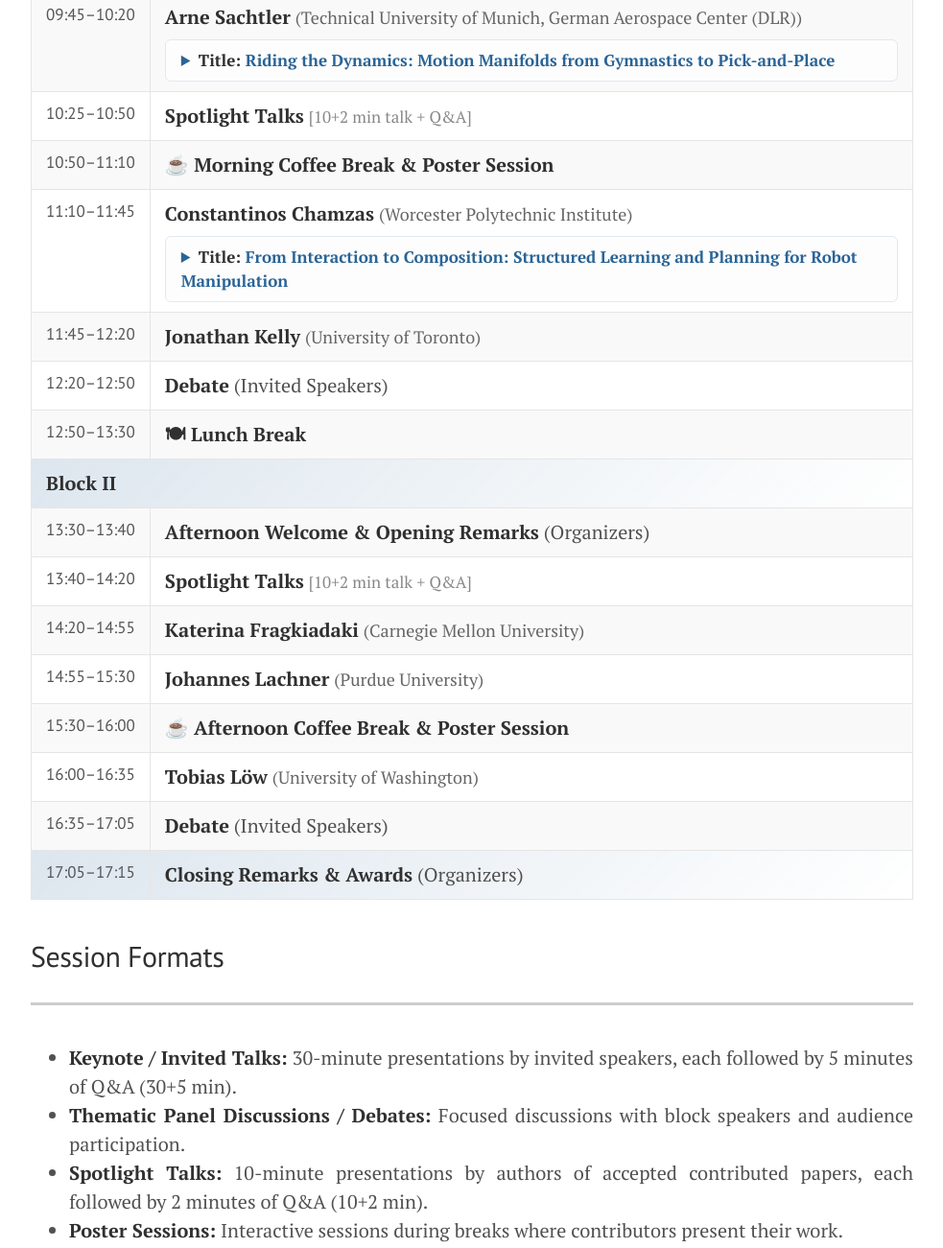
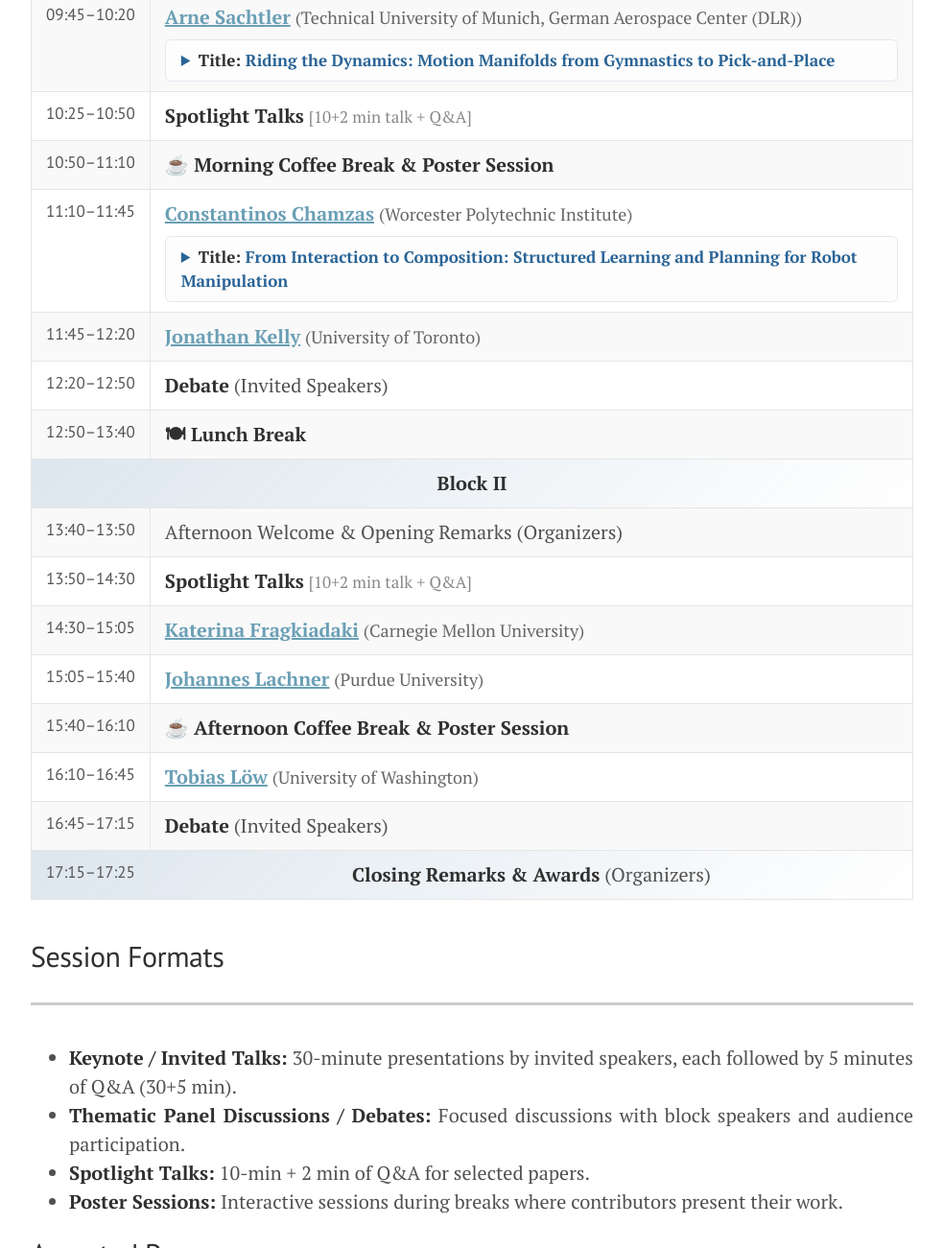
Before and after one commit to geometric-representations-robotics-ws/geometric-representations-robotics-ws.github.io, a plain HTML site: page program.html in a window 1280 px wide. Shown: the part 652-1953 px from the top of the page at 96% size, without its empty margins (288-1271 px from the left). Drawn offline with Linux system fonts and the light colour scheme.

Commit message:
Update program agenda: center block headers, unbold welcome remarks, add speaker links, rewrite Spotlight Talks session format, shift Block II by +10min

```diff
--- a/program.html
+++ b/program.html
@@ -44,6 +44,7 @@
 
         table.program-table tr.gradient-row-blue td {
             background: transparent !important;
+            text-align: center !important;
         }
 
         table.program-table td,
@@ -80,6 +81,17 @@
             background: #f8f9fa;
             color: #444;
             font-style: normal;
+        }
+
+        .speaker-link {
+            color: #2a6496;
+            font-weight: bold;
+            text-decoration: underline;
+        }
+
+        .speaker-link:hover {
+            color: #1d466c;
+            text-decoration: underline;
         }
 
         .talk-details {
@@ -170,7 +182,7 @@
                     </tr>
                     <tr>
                         <td class="time-col">09:00–09:10</td>
-                        <td><strong>Welcome &amp; Opening Remarks</strong> (Organizers)</td>
+                        <td>Welcome &amp; Opening Remarks (Organizers)</td>
                     </tr>
 
                     <tr class="gradient-row-blue">
@@ -180,7 +192,7 @@
                         <td class="time-col">09:10–09:45</td>
                         <td>
                             <div>
-                                <strong>Georgia Chalvatzaki</strong>
+                                <a href="https://pearl-lab.com/people/georgia-chalvatzaki/" target="_blank" rel="noopener noreferrer" class="speaker-link">Georgia Chalvatzaki</a>
                                 <span style="color: #666; font-size: 0.9rem;">(Technical University of Darmstadt)</span>
                             </div>
                         </td>
@@ -189,7 +201,7 @@
                         <td class="time-col">09:45–10:20</td>
                         <td>
                             <div>
-                                <strong>Arne Sachtler</strong>
+                                <a href="https://www.ce.cit.tum.de/rm/people/arne-sachtler/" target="_blank" rel="noopener noreferrer" class="speaker-link">Arne Sachtler</a>
                                 <span style="color: #666; font-size: 0.9rem;">(Technical University of Munich, German Aerospace Center (DLR))</span>
                             </div>
 
@@ -218,7 +230,7 @@
                         <td class="time-col">11:10–11:45</td>
                         <td>
                             <div>
-                                <strong>Constantinos Chamzas</strong>
+                                <a href="https://www.wpi.edu/people/faculty/cchamzas" target="_blank" rel="noopener noreferrer" class="speaker-link">Constantinos Chamzas</a>
                                 <span style="color: #666; font-size: 0.9rem;">(Worcester Polytechnic Institute)</span>
                             </div>
 
@@ -237,7 +249,7 @@
                         <td class="time-col">11:45–12:20</td>
                         <td>
                             <div>
-                                <strong>Jonathan Kelly</strong>
+                                <a href="https://discover.research.utoronto.ca/20331-jonathan-kelly" target="_blank" rel="noopener noreferrer" class="speaker-link">Jonathan Kelly</a>
                                 <span style="color: #666; font-size: 0.9rem;">(University of Toronto)</span>
                             </div>
                         </td>
@@ -249,7 +261,7 @@
                     </tr>
 
                     <tr class="break-row">
-                        <td class="time-col">12:50–13:30</td>
+                        <td class="time-col">12:50–13:40</td>
                         <td><strong>🍽 Lunch Break</strong></td>
                     </tr>
 
@@ -258,56 +270,56 @@
                     </tr>
 
                     <tr>
-                        <td class="time-col">13:30–13:40</td>
-                        <td><strong>Afternoon Welcome &amp; Opening Remarks</strong> (Organizers)</td>
+                        <td class="time-col">13:40–13:50</td>
+                        <td>Afternoon Welcome &amp; Opening Remarks (Organizers)</td>
                     </tr>
 
                     <tr>
-                        <td class="time-col">13:40–14:20</td>
+                        <td class="time-col">13:50–14:30</td>
                         <td><strong>Spotlight Talks</strong> <span style="color: #888; font-size: 0.85rem;">[10+2 min talk + Q&amp;A]</span></td>
                     </tr>
 
                     <tr>
-                        <td class="time-col">14:20–14:55</td>
+                        <td class="time-col">14:30–15:05</td>
                         <td>
                             <div>
-                                <strong>Katerina Fragkiadaki</strong>
+                                <a href="https://www.cs.cmu.edu/~katef/" target="_blank" rel="noopener noreferrer" class="speaker-link">Katerina Fragkiadaki</a>
                                 <span style="color: #666; font-size: 0.9rem;">(Carnegie Mellon University)</span>
                             </div>
                         </td>
                     </tr>
                     <tr>
-                        <td class="time-col">14:55–15:30</td>
+                        <td class="time-col">15:05–15:40</td>
                         <td>
                             <div>
-                                <strong>Johannes Lachner</strong>
+                                <a href="https://jlachner.github.io/" target="_blank" rel="noopener noreferrer" class="speaker-link">Johannes Lachner</a>
                                 <span style="color: #666; font-size: 0.9rem;">(Purdue University)</span>
                             </div>
                         </td>
                     </tr>
 
                     <tr class="break-row">
-                        <td class="time-col">15:30–16:00</td>
+                        <td class="time-col">15:40–16:10</td>
                         <td><strong>☕ Afternoon Coffee Break &amp; Poster Session</strong></td>
                     </tr>
 
                     <tr>
-                        <td class="time-col">16:00–16:35</td>
+                        <td class="time-col">16:10–16:45</td>
                         <td>
                             <div>
-                                <strong>Tobias Löw</strong>
+                                <a href="https://www.tobiloew.ch/" target="_blank" rel="noopener noreferrer" class="speaker-link">Tobias Löw</a>
                                 <span style="color: #666; font-size: 0.9rem;">(University of Washington)</span>
                             </div>
                         </td>
                     </tr>
 
                     <tr>
-                        <td class="time-col">16:35–17:05</td>
+                        <td class="time-col">16:45–17:15</td>
                         <td><strong>Debate</strong> (Invited Speakers)</td>
                     </tr>
 
                     <tr class="gradient-row-blue">
-                        <td class="time-col">17:05–17:15</td>
+                        <td class="time-col">17:15–17:25</td>
                         <td><strong>Closing Remarks &amp; Awards</strong> (Organizers)</td>
                     </tr>
                 </tbody>
@@ -319,7 +331,7 @@
             <ul>
                 <li><strong>Keynote / Invited Talks:</strong> 30-minute presentations by invited speakers, each followed by 5 minutes of Q&amp;A (30+5 min).</li>
                 <li><strong>Thematic Panel Discussions / Debates:</strong> Focused discussions with block speakers and audience participation.</li>
-                <li><strong>Spotlight Talks:</strong> 10-minute presentations by authors of accepted contributed papers, each followed by 2 minutes of Q&amp;A (10+2 min).</li>
+                <li><strong>Spotlight Talks:</strong> 10-min + 2 min of Q&amp;A for selected papers.</li>
                 <li><strong>Poster Sessions:</strong> Interactive sessions during breaks where contributors present their work.</li>
             </ul>
 
```
Also changed, not shown: program_full.html (+31 -19 lines).
